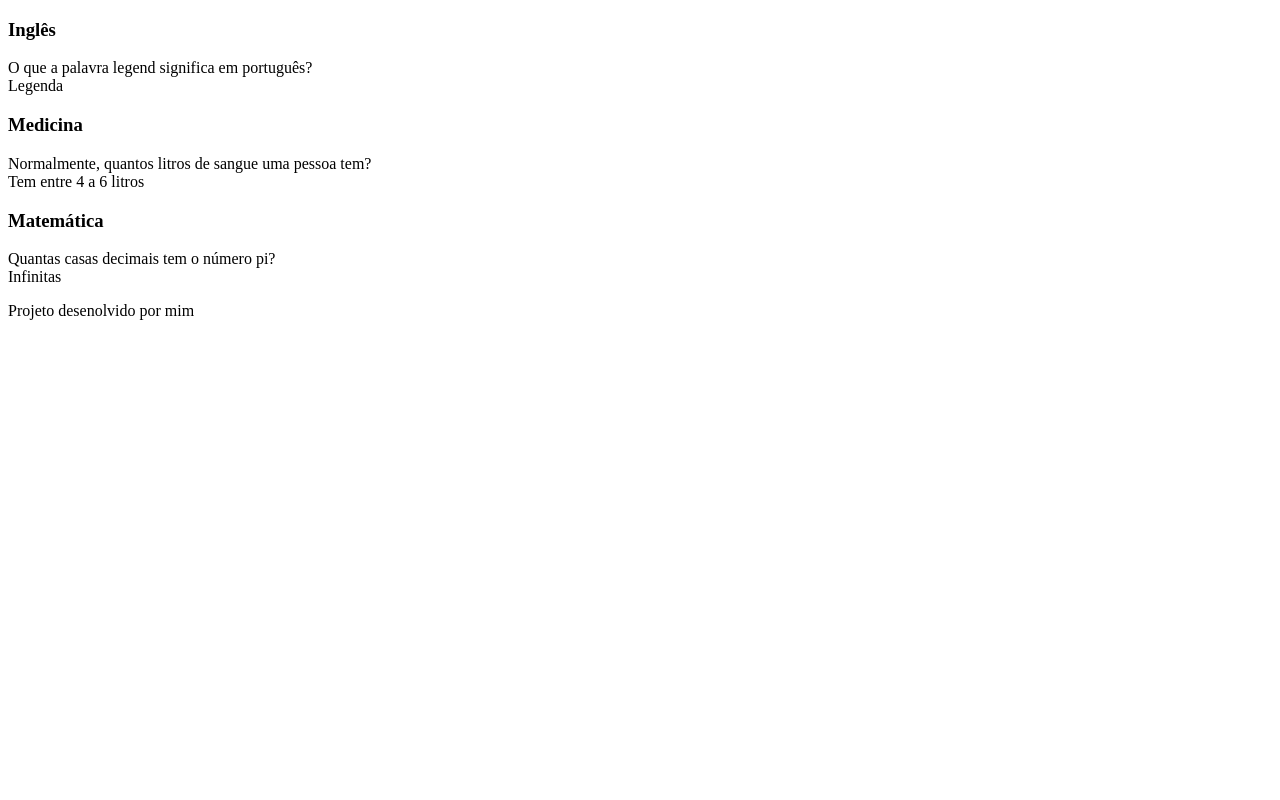
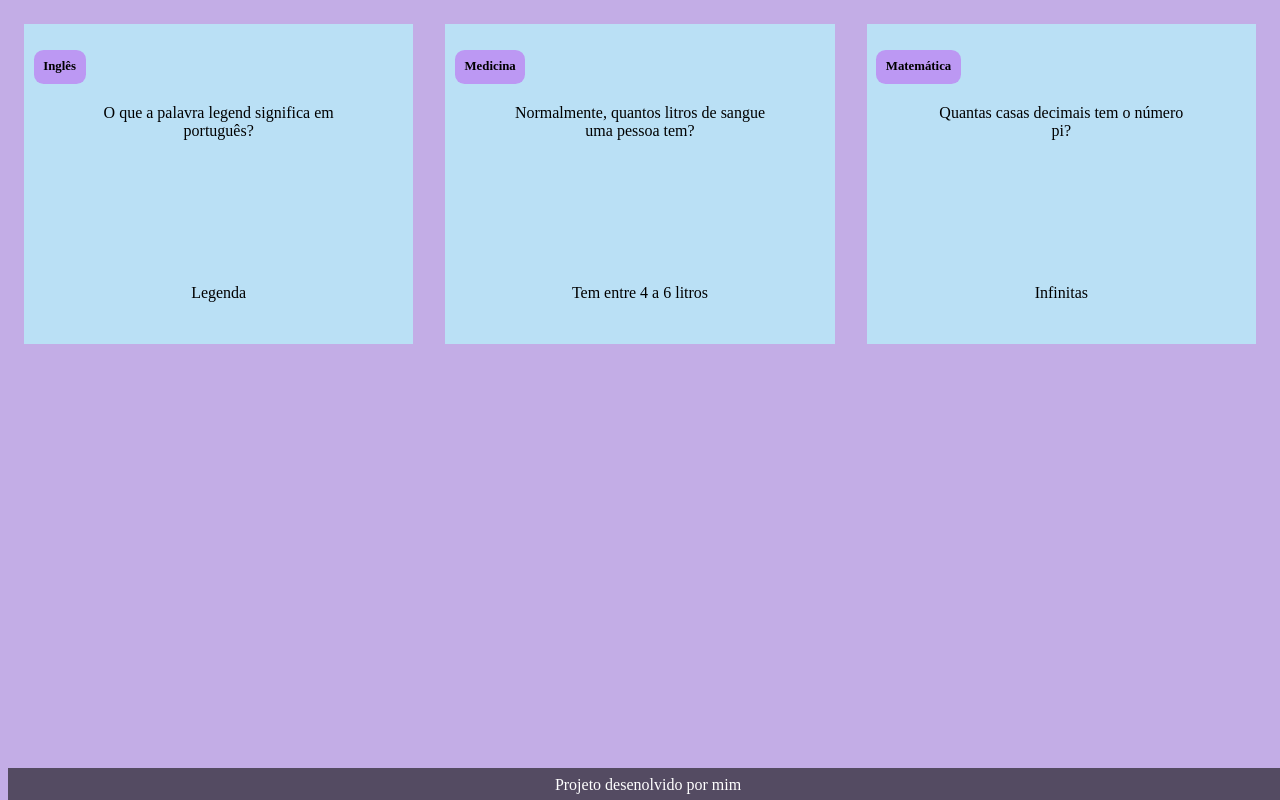
Before and after one commit to lauralejaricob/Flashcards, a plain HTML site: page index.html in a window 1280 px wide. Drawn offline with Linux system fonts and the light colour scheme.

Commit message:
Add files via upload

```diff
--- /dev/null
+++ b/assets/style.css
@@ -0,0 +1,52 @@
+body {
+    background-color: #c3ade6;
+    font-family: Bai Jamjuree;
+}
+
+#container {
+    display: flex; /* Elementos dispostos em linha */
+}
+
+.cartao {
+    margin: 1rem 1rem;
+    background-color: #bae0f5;
+    height: 20rem;
+    flex-grow: 1;
+    flex-basis: calc(33% - 6rem);
+}
+
+.cartao__conteudo {
+    text-align: center;
+    /* background-color: aquamarine; */
+    height: 100%;
+}
+
+.cartao__conteudo h3 {
+    background-color: #bc98f3;
+    text-align: left;
+    padding: 0.6rem;
+    position: absolute;
+    margin: 0.6rem;
+    border-radius: 0.6rem;
+    font-size: 1vw;
+}
+
+.cartao__conteudo p {
+    margin-top: 1rem;
+    padding: 4rem;
+}
+
+footer {
+    background-color: #544b62;
+    color: white;
+    position: fixed;
+    bottom: 0;
+    width: 100%;
+    height: 2rem;
+}
+
+footer p {
+    text-align: center;
+    font-size: 1rem;
+    margin-top: 0.5rem;
+}
--- a/index.html
+++ b/index.html
@@ -2,8 +2,8 @@
 <html lang="pt-br">
 <head>
     <meta charset="UTF-8">
-    <meta http-equiv="X-UA-Compatible" content="IE=edge">
     <meta name="viewport" content="width=device-width, initial-scale=1.0">
+    <link rel="stylesheet" href="assets/style.css">
     <title>Flashcard</title>
 </head>
 <body>
@@ -12,39 +12,38 @@
             <article class="cartao">
                 <div class="cartao__conteudo">
                     <h3>Inglês</h3>
-                    <div class="caratao__conteudo__pergunta">
-                        O que a palavra legend significa em português?
+                    <div class="cartao__conteudo__pergunta">
+                        <p>O que a palavra legend significa em português?</p>
                     </div>
                     <div class="cartao__conteudo__resposta">
-                        Legenda
+                        <p>Legenda</p>
                     </div>
                 </div>
             </article>
             <article class="cartao">
                 <div class="cartao__conteudo">
                     <h3>Medicina</h3>
-                    <div class="caratao__conteudo__pergunta">
-                        Normalmente, quantos litros de sangue uma pessoa tem?
+                    <div class="cartao__conteudo__pergunta">
+                        <p>Normalmente, quantos litros de sangue uma pessoa tem?</p>
                     </div>
                     <div class="cartao__conteudo__resposta">
-                        Tem entre 4 a 6 litros
+                    <p>Tem entre 4 a 6 litros</p>
                     </div>
                 </div>
             </article>
             <article class="cartao">
                 <div class="cartao__conteudo">
                     <h3>Matemática</h3>
-                    <div class="caratao__conteudo__pergunta">
-                        Quantas casas decimais tem o número pi?
+                    <div class="cartao__conteudo__pergunta">
+                        <p>Quantas casas decimais tem o número pi?</p>
                     </div>
                     <div class="cartao__conteudo__resposta">
-                        Infinitas
+                    <p>Infinitas</p>
                     </div>
                 </div>
             </article>
         </section>
     </main>
-
     <footer>
         <p>Projeto desenolvido por mim</p>
     </footer>
```
Also changed, not shown: assets/img/abstract-watercolor-texture-wallpaper-background-free-vector.jpg (added), assets/img/bg-desktop.webp (added), assets/img/bg-mobile.webp (added), assets/img/bg-tablet.webp (added).
